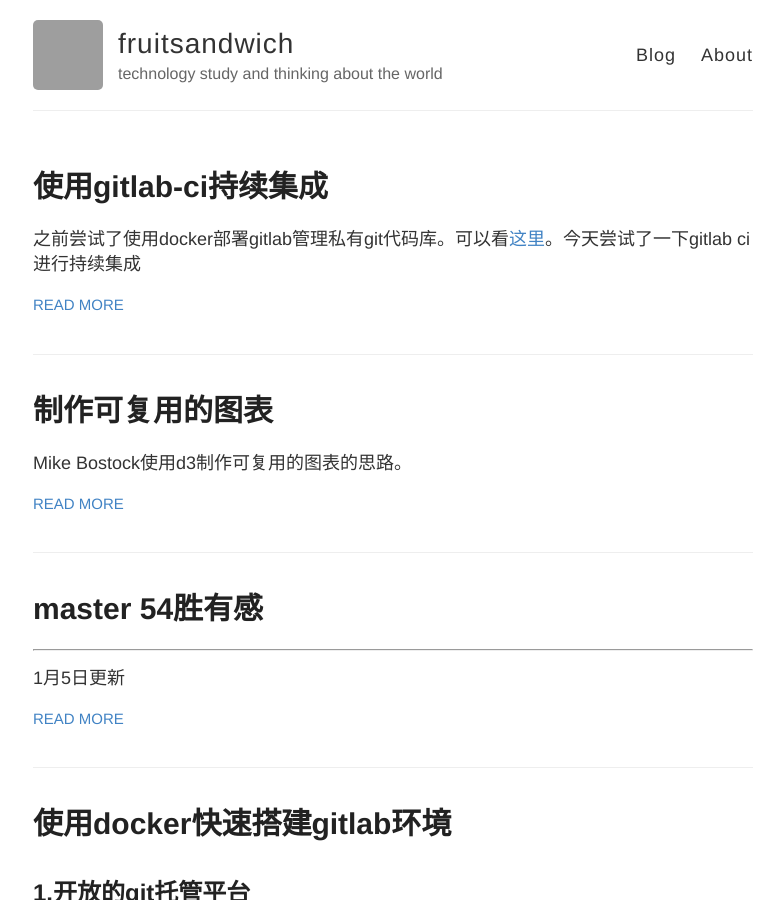
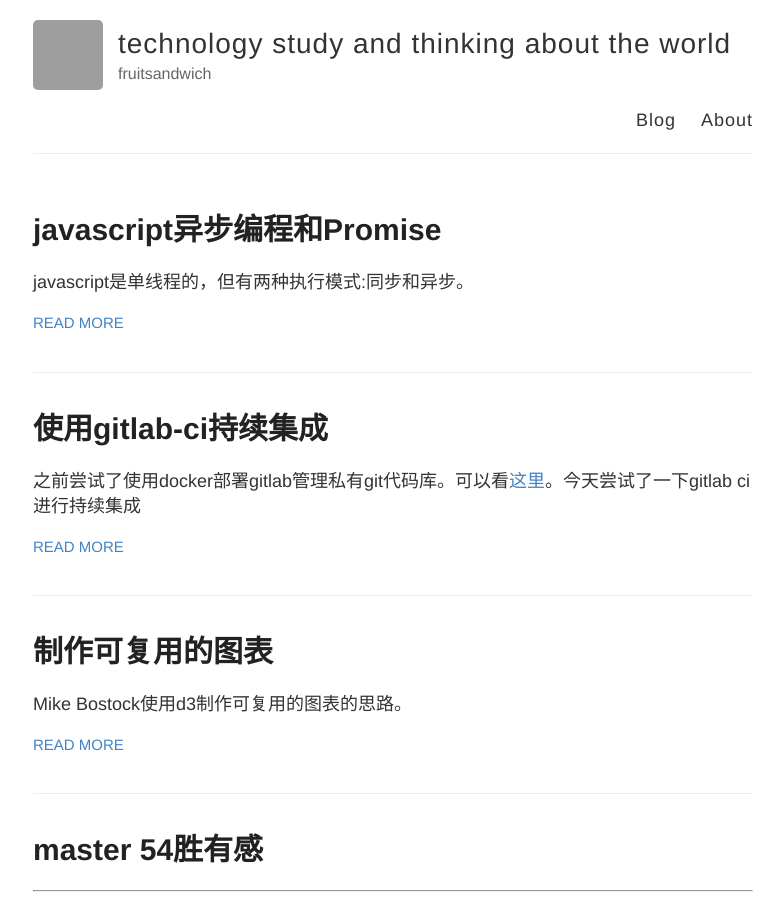
Before and after one commit to fruitSandwich/fruitsandwich.github.io, a Jekyll site: the page built from index.html, in a window 1280 px wide and 900 px high. Shown: the whole window, without its empty margins (247-1031 px from the left). Built offline with Jekyll 4.4.1, drawn with Linux system fonts in a browser that asks for light colours; some of the changed lines change nothing that is shown; grey boxes are pictures that could not be loaded.

Commit message:
promise-summary

````diff
--- a/_config.yml
+++ b/_config.yml
@@ -3,10 +3,10 @@
 #
 
 # Name of your site (displayed in the header)
-name: fruitsandwich
+name: technology study and thinking about the world
 
 # Short bio or description (displayed in the header)
-description: technology study and thinking about the world
+description: fruitsandwich
 
 # URL of your avatar or profile pic (you could use your GitHub profile pic)
 avatar: https://avatars2.githubusercontent.com/u/7122388?v=3&s=460
--- /dev/null
+++ b/_posts/2017-01-09-promise-summary.md
@@ -0,0 +1,151 @@
+---
+layout: post
+title:  "javascript异步编程和Promise"
+categories: [javascript]
+---
+
+javascript是单线程的，但有两种执行模式:同步和异步。
+
+关于同步和异步的效果我写了一个<a href='http://blog.fruitsandwich.cc/webTraining/lession03/asynchronous.html'>示例</a>。
+
+同步就是执行顺序和任务顺序时一致，同步的；异步任务都需要指定一个或多个回调函数，前一个任务执行结束后，不是执行后一个任务而是执行回调函数，后一个任务不等前一个任务执行完就执行，程序的执行顺序和任务排列顺序是不一致的，异步的。
+
+关于异步编程模式阮一峰总结了<a href='http://www.ruanyifeng.com/blog/2012/12/asynchronous%EF%BC%BFjavascript.html'>4个方法</a>
+
+1. 回调函数
+2. 事件监听
+3. 发布订阅
+4. **Promise对象**
+
+## 一、Promise
+
+这里来说说<a href='https://developer.mozilla.org/zh-CN/docs/Web/JavaScript/Reference/Global_Objects/Promise'>Promise</a>。
+MDN关于Promise中文给出的解释是：
+
+```
+所谓Promise，简单说就是一个容器，里面保存着某个未来才会结束的事件（通常是一个异步操作）的结果。
+```
+
+ES6将Promise写进了语言标准统一了用法。比较详细的API:<a href='http://es6.ruanyifeng.com/#docs/promise'>ECMAScript6入门</a>
+
+Promise的构造方法：
+
+```
+var promise = new Promise(function(resolve, reject) {
+  // ... some code
+
+  if (/* 异步操作成功 */){
+    resolve(value);
+  } else {
+    reject(error);
+  }
+});
+```
+
+可以看到Promise接收一个函数作为参数，函数有两个参数，一个是表示操作成功的resolve函数，一个是表示操作失败调用的reject函数。
+
+构造的时候不用关心resolve和reject函数，因为它们由javascript引擎提供，不用自己部署。那么啥时候关心或者说啥时候指定成功和失败函数呢。Promise实例生成后使用实例的then方法指定成功和失败的回调函数。
+
+```
+var resolve = function (value) {
+  //异步成功后的操作
+}
+var reject = function (error) {
+  //异步失败后的操作
+}
+
+promise.then(resolve,reject);
+```
+
+完整的例子：
+
+```
+function timeout(ms) {
+  return new Promise((resolve, reject) => {
+    setTimeout(resolve, ms, 'done');
+  });
+}
+
+timeout(100).then((value) => {
+  console.log(value);
+});
+```
+
+## 二、Promise与Ajax
+
+光看API还有简单例子看不出Promise的强大，下面通Promise来改写最常见的Ajax。为了简化代码，采用jquery的写法：
+
+```
+var ajaxPromise = function (url) {
+  return new Promise(function (resolve, reject) {
+    $.ajax({
+      url: url,
+      success: resolve,
+      error: reject
+    })
+  })
+}
+ajaxPromise('./a.json')//执行异步获取
+  .then(function (data) {//异步结束调用
+    console.log(data)
+  })
+```
+
+上面使用Promise封装了jquery的ajax方法，把通过回调函数的方式改写成Promise方式，使得代码执行的顺序看起来没有回调那么拧巴。一次ajax调用除了代码顺序和执行顺序保持了一致以外看不出来Promise有什么好处。但是当异步操作次数多而且调用结果需要关联的时候就很需要了。
+
+比如需要ajax获取两个资源a.json和b.json，最后对两个资源合并处理。先来看一段代码：
+
+```
+var arr = [];
+$.get('./a.json', function (data) {
+  arr.push(data)
+})
+$.get('./b.json', function (data) {
+  arr.push(data)
+})
+console.log(arr)
+```
+
+写出上面这种代码的是没有理解javascript异步，后面使用arr的时候前面的异步调用还没有执行完，这时候arr是没有内容的。想要使用异步调用的结果，可以把ajax调用改成同步但这样页面就会卡死（参见最开始的例子），也可以使用回调嵌套：
+
+```
+var arr = [];
+$.get('./a.json', function (data) {
+  arr.push(data)
+  $.get('./b.json', function (data) {
+    arr.push(data)
+    console.log(arr)
+  })
+})
+```
+
+使用回调嵌套可以得到正确的结果，但是看起来就没那么好看了（最后两行的闭合标签和容易错，比如有人写过<a href='http://blog.jobbole.com/37863/'>21个嵌套的回调</a>）。如果采用Promise封装的ajax，可以很优雅的解决它：
+
+```
+var arr = [];
+ajaxPromise('./a.json')
+  .then(function (data) {
+    arr.push(data)
+    return ajaxPromise('./b.json')
+  })
+  .then(function (data) {
+    arr.push(data)
+    console.log(arr)
+  });
+```
+
+promise实例的then方法返回值是一个新的promise实例，可以采用链式写法继续调用then方法，直到得到最后结果。
+
+如果比两个还要多的ajax调用的话，还可以使用Promise.all()方法将多个promise实例包装成一个promise实例，而且每个promise的返回值在合成的promise实例中将组成一个数组。
+
+合并promise使代码更加优雅：
+
+```
+var urls = ['./a.json', './b.json'];
+var promises = urls.map(function (url) {
+  return ajaxPromise(url)
+});
+Promise.all(promises).then(function (values) {
+  console.log(values);
+})
+```
````
